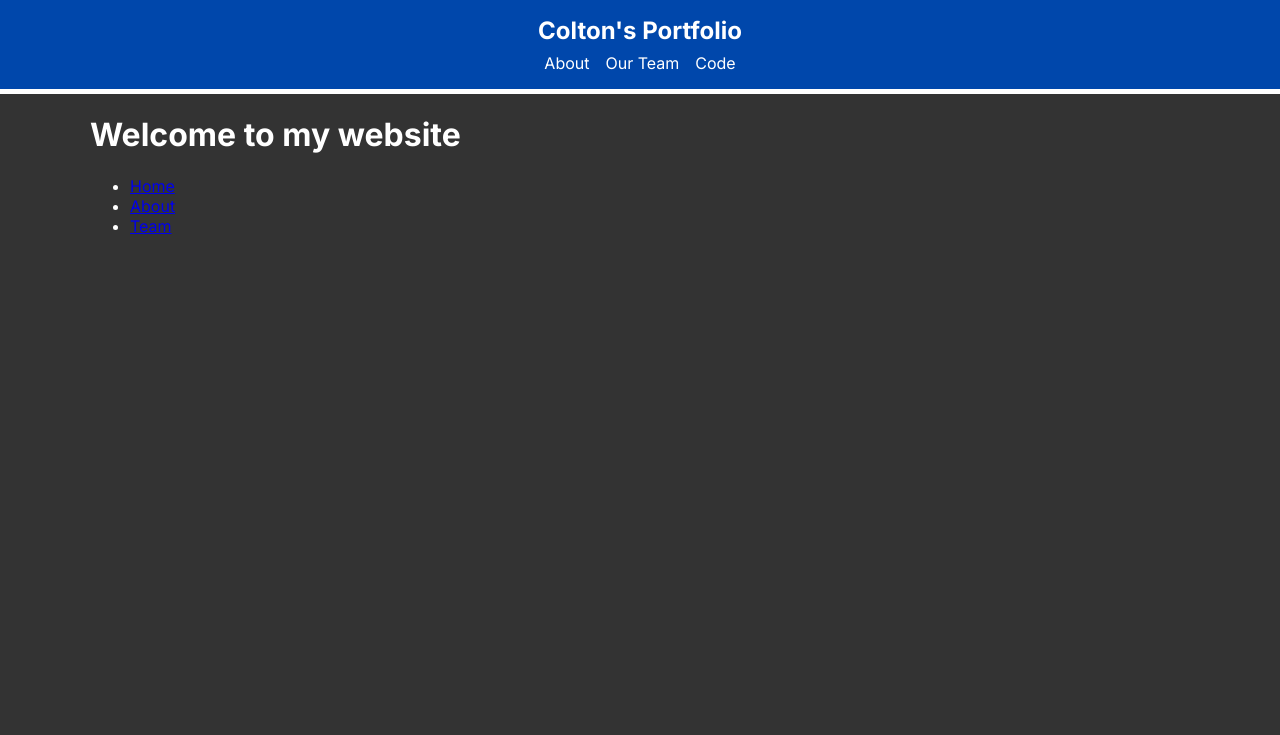
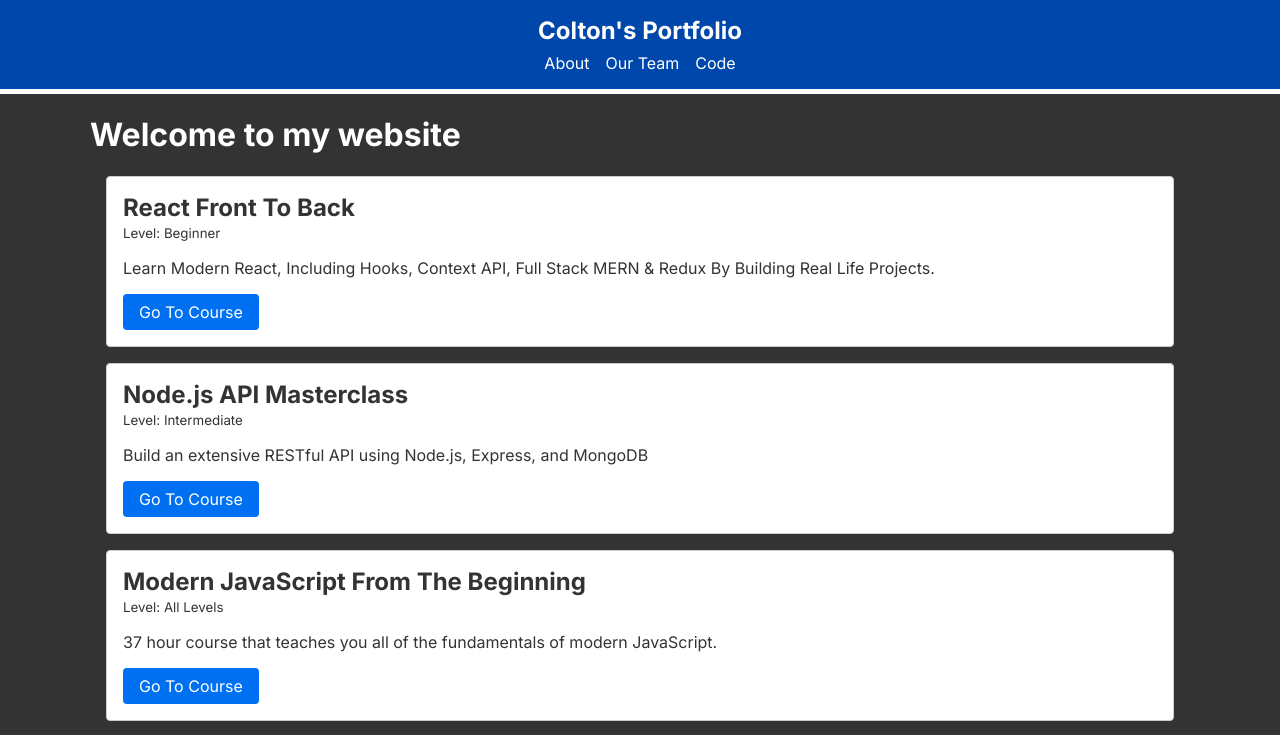
Before and after one commit to ColtonHyland/nextjs-13-course, a Next.js app: page / in a window 1280 px wide. Shown: the top 735 px of the page. Built offline with nearby package versions, Linux system fonts and the light colour scheme.

Commit message:
api routes used for homepage

```diff
--- /dev/null
+++ b/app/api/courses/data.json
@@ -0,0 +1,37 @@
+[
+  {
+    "id": 1,
+    "title": "React Front To Back",
+    "description": "Learn Modern React, Including Hooks, Context API, Full Stack MERN & Redux By Building Real Life Projects.",
+    "link": "https://www.traversymedia.com/Modern-React-Front-To-Back-Course",
+    "level": "Beginner"
+  },
+  {
+    "id": 2,
+    "title": "Node.js API Masterclass",
+    "description": "Build an extensive RESTful API using Node.js, Express, and MongoDB",
+    "link": "https://www.traversymedia.com/node-js-api-masterclass",
+    "level": "Intermediate"
+  },
+  {
+    "id": 3,
+    "title": "Modern JavaScript From The Beginning",
+    "description": "37 hour course that teaches you all of the fundamentals of modern JavaScript.",
+    "link": "https://www.traversymedia.com/modern-javascript-2-0",
+    "level": "All Levels"
+  },
+  {
+    "id": 4,
+    "title": "Next.js Dev To Deployment",
+    "description": "Learn Next.js by building a music event website and a web dev blog as a static website",
+    "link": "https://www.traversymedia.com/next-js-dev-to-deployment",
+    "level": "Intermediate"
+  },
+  {
+    "id": 5,
+    "title": "50 Projects in 50 Days",
+    "description": "Sharpen your skills by building 50 quick, unique & fun mini projects.",
+    "link": "https://www.traversymedia.com/50-Projects-In-50-Days",
+    "level": "Beginner"
+  }
+]
--- /dev/null
+++ b/app/api/courses/route.js
@@ -0,0 +1,6 @@
+import courses from './data.json'
+import { NextResponse } from 'next/server'
+
+export async function GET(request){
+  return NextResponse.json(courses);
+}
--- /dev/null
+++ b/app/components/Courses.js
@@ -0,0 +1,27 @@
+import Link from "next/link";
+
+async function fetchCourses() {
+  const response = await fetch("http://localhost:3000/api/courses");
+  const courses = await response.json();
+  return courses;
+}
+
+const Courses = async () => {
+  const courses = await fetchCourses();
+  return (
+    <div className="courses">
+      {courses.map((course) => (
+        <div key={course.id} className="card">
+          <h2>{course.title}</h2>
+          <small>Level: {course.level}</small>
+          <p>{course.description}</p>
+          <Link href={course.link} target="_blank" className="btn">
+            Go To Course
+          </Link>
+        </div>
+      ))}
+    </div>
+  );
+};
+
+export default Courses;
--- a/app/page.js
+++ b/app/page.js
@@ -1,16 +1,13 @@
 import React from 'react'
 import Link from 'next/link'
+import Courses from './components/Courses'
 
 const HomePage = () => {
   return (
-    <div>
+    <>
       <h1>Welcome to my website</h1>
-      <ul>
-        <li><Link href='/'>Home</Link></li>
-        <li><Link href='/about'>About</Link></li>
-        <li><Link href='/about/team'>Team</Link></li>
-      </ul>
-    </div>
+      <Courses />
+    </>
   )
 }
 
```
Also changed, not shown: app/code/repos/page.js (+6 -1 lines), app/components/Repo.js (+13 -6 lines), app/components/RepoDirs.js (+6 -1 lines).
